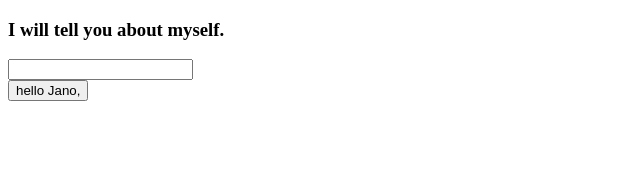
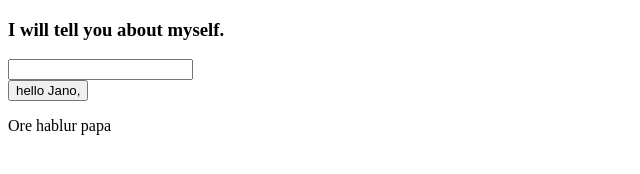
Before and after one commit to mdayubali/web-portfolio, a plain HTML site: page index.html in a window 1280 px wide. Shown: the whole page, without its empty margins (0-640 px from the left). Drawn offline with Linux system fonts and the light colour scheme.

Commit message:
Now it will working

```diff
--- a/index.html
+++ b/index.html
@@ -10,5 +10,6 @@
     <input type="text">
     <br>
     <button>hello Jano,</button>
+    <p>Ore hablur papa</p>
 </body>
 </html>
```
